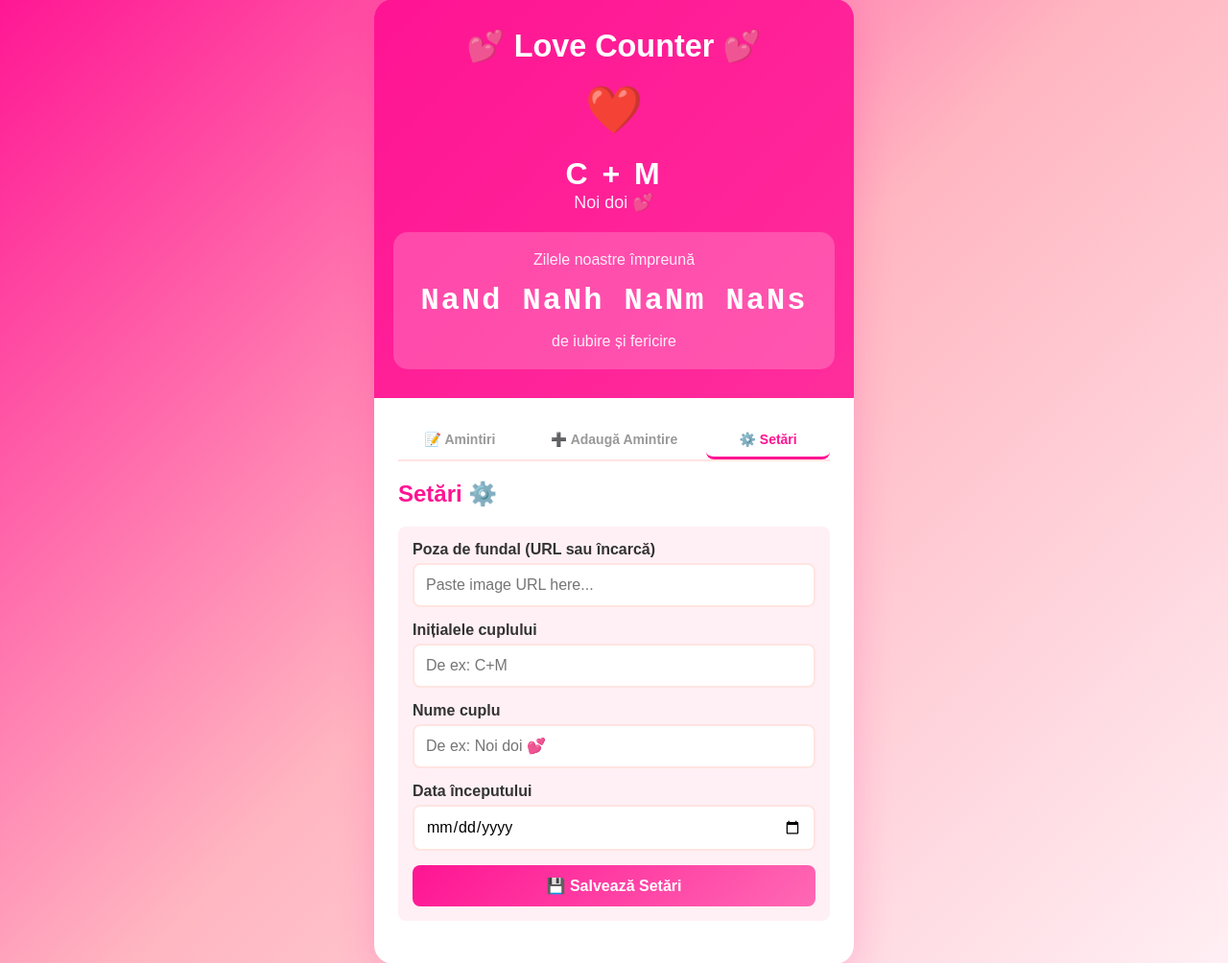
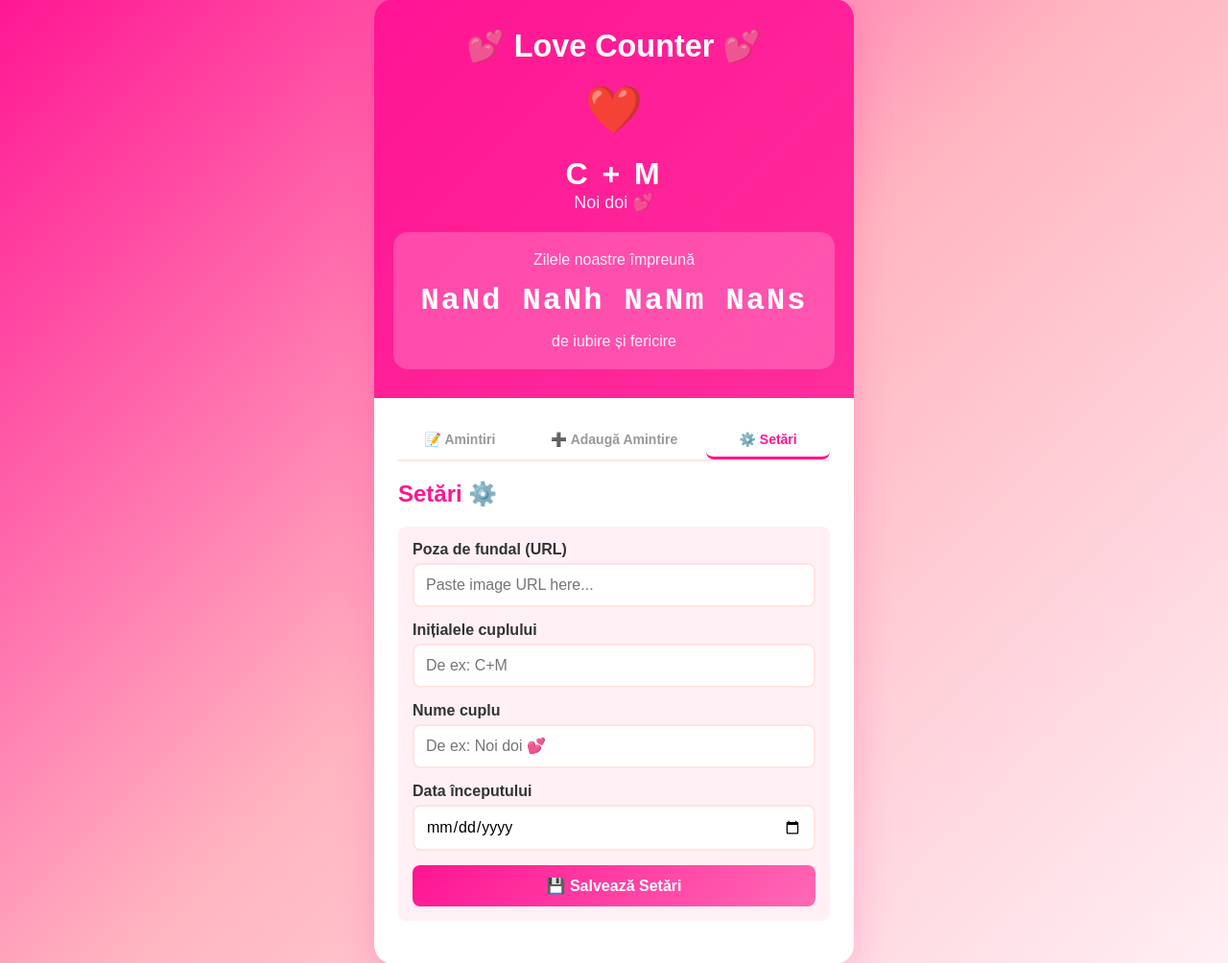
Before and after one commit to mihaitadascalu17-ux/Love-Counter, a Flask app: template templates/love.html in a window 1280 px wide, after a click on "⚙️ Setări". Shown: the part 21-1025 px from the top of the page at 96% size. Run offline with Flask 3, Linux system fonts and the light colour scheme; the template is opened without the code that fills it, so the values that code supplies are empty.

Commit message:
Fix: make background image field optional

```diff
--- a/templates/love.html
+++ b/templates/love.html
@@ -352,8 +352,8 @@
 
                 <div class="config-section">
                     <div class="form-group">
-                        <label for="backgroundImage">Poza de fundal (URL sau încarcă)</label>
-                        <input type="text" id="backgroundImage" placeholder="Paste image URL here..." required>
+                        <label for="backgroundImage">Poza de fundal (URL)</label>
+                        <input type="text" id="backgroundImage" placeholder="Paste image URL here...">
                     </div>
 
                     <div class="form-group">
```
